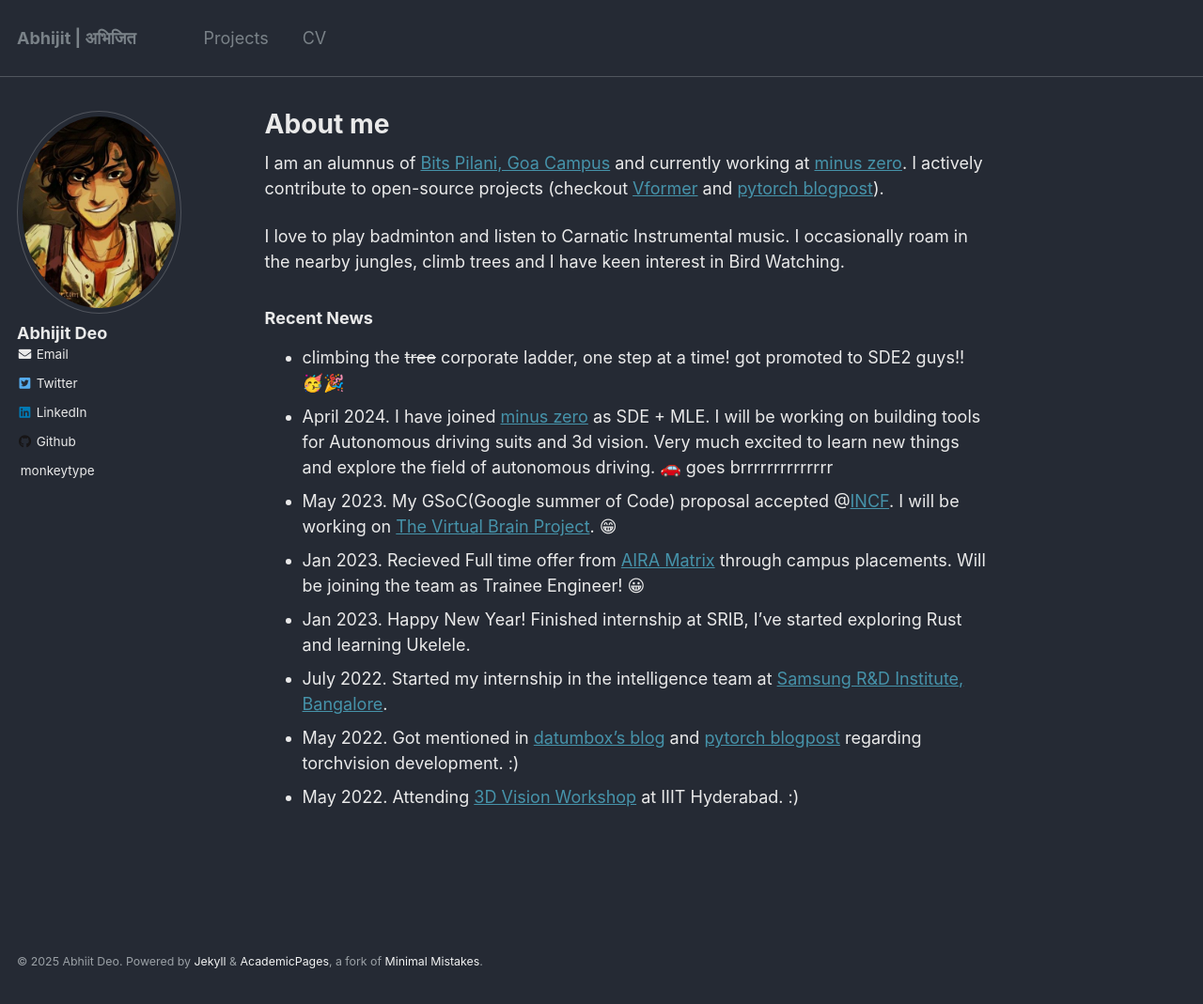
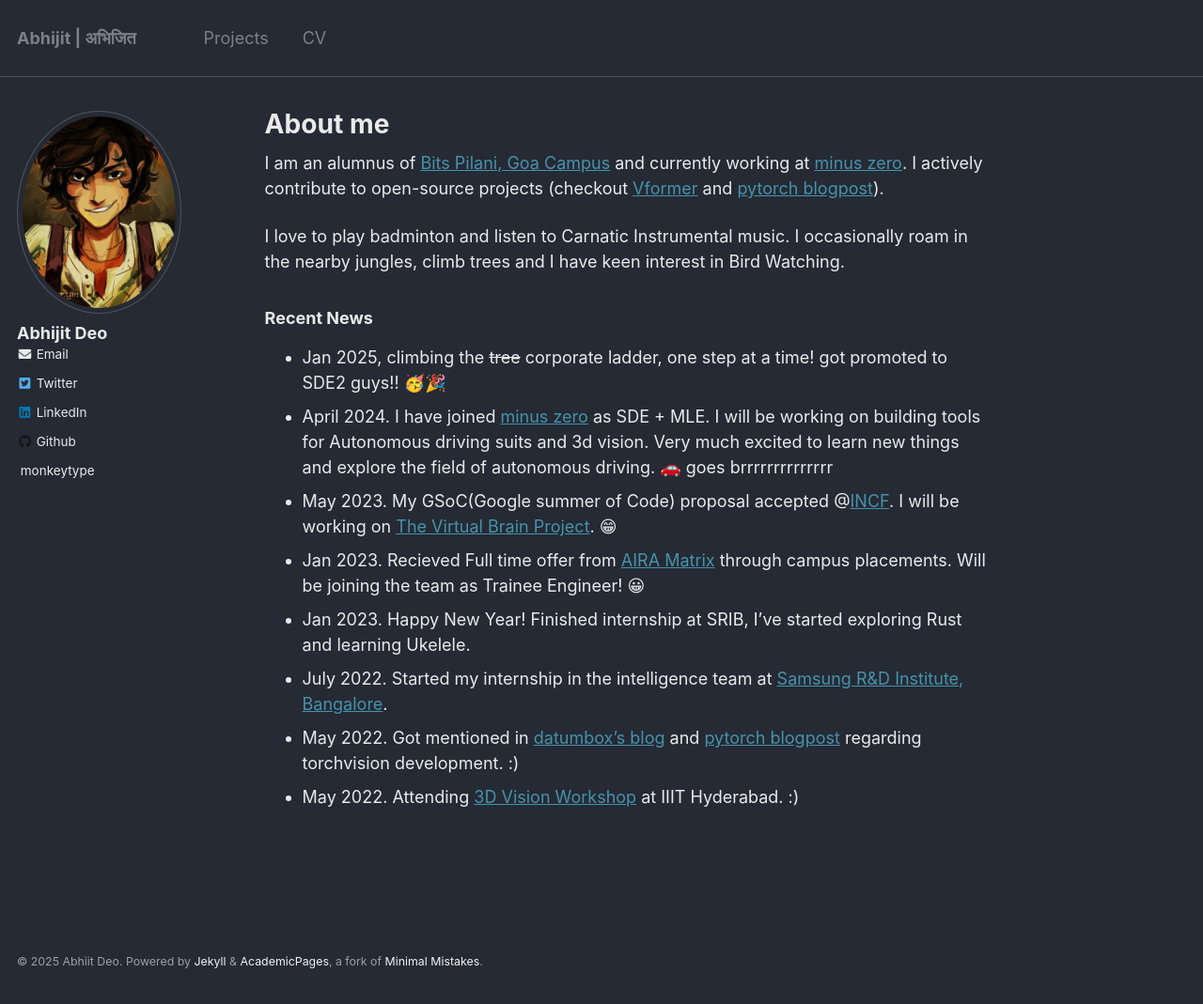
Before and after one commit to abhi-glitchhg/abhi-glitchhg.github.io, a Jekyll site: the page built from _pages/about.md, in a window 1280 px wide and 1069 px high. Shown: the whole window at 94% size. Built offline with Jekyll 4.4.1, drawn with Linux system fonts in a browser that asks for light colours.

Commit message:
Update about.md

```diff
--- a/_pages/about.md
+++ b/_pages/about.md
@@ -20,7 +20,7 @@ I love to play badminton and listen to Carnatic Instrumental music. I occasional
 
 
 ### Recent News
-* climbing the ~~tree~~ corporate ladder, one step at a time! got promoted to SDE2 guys!! 🥳🎉
+* Jan 2025, climbing the ~~tree~~ corporate ladder, one step at a time! got promoted to SDE2 guys!! 🥳🎉
 * April 2024. I have joined [minus zero](https://www.minuszero.ai/) as SDE + MLE. I will be working on building tools for Autonomous driving suits and 3d vision. Very much excited to learn new things and explore the field of autonomous driving. 🚗 goes brrrrrrrrrrrrrr
 * May 2023. My GSoC(Google summer of Code) proposal accepted @[INCF](https://www.incf.org/). I will be working on [The Virtual Brain Project](https://www.thevirtualbrain.org/tvb/). 😁
 * Jan 2023. Recieved Full time offer from [AIRA Matrix](https://airamatrix.com/) through campus placements. Will be joining the team as Trainee Engineer! 😀
```
